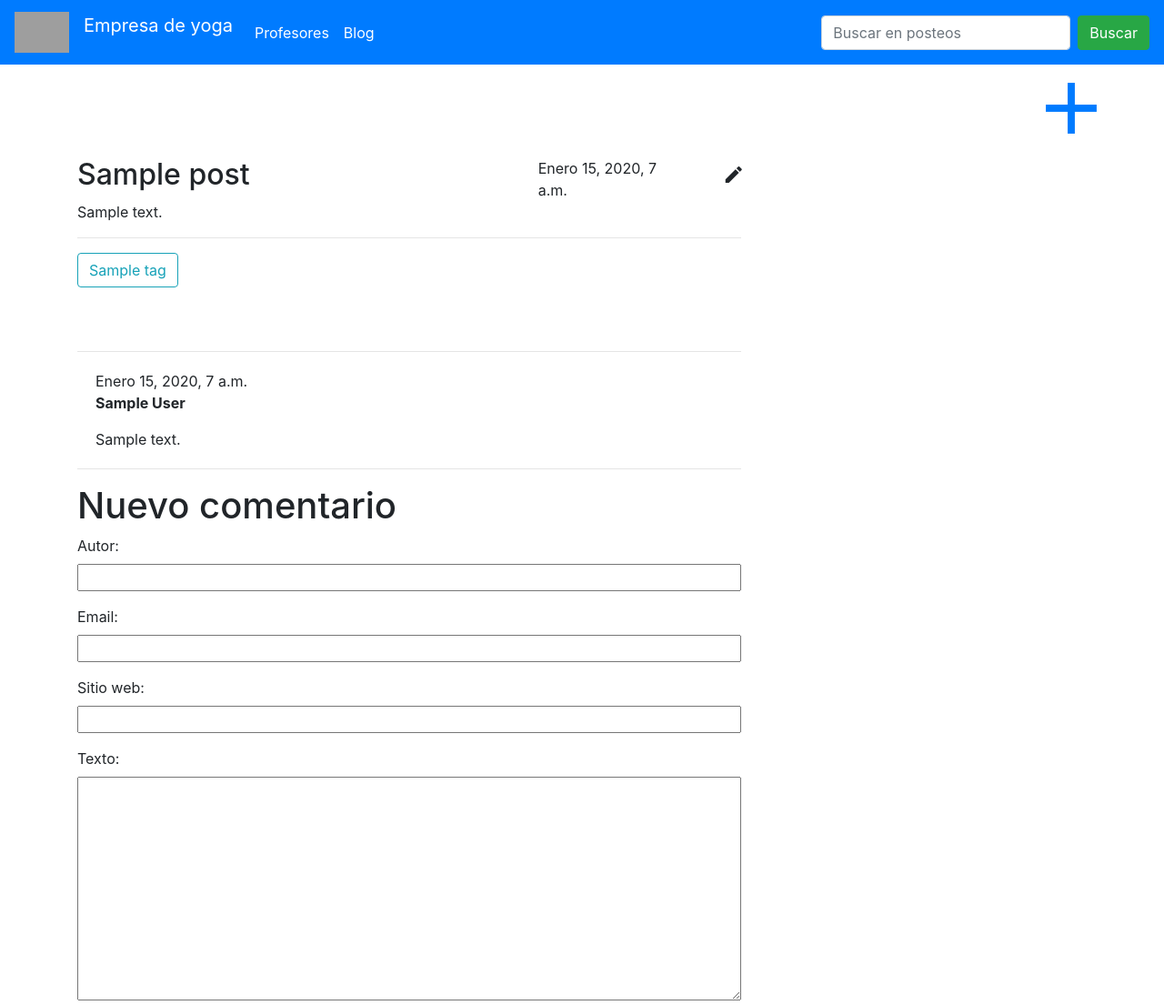
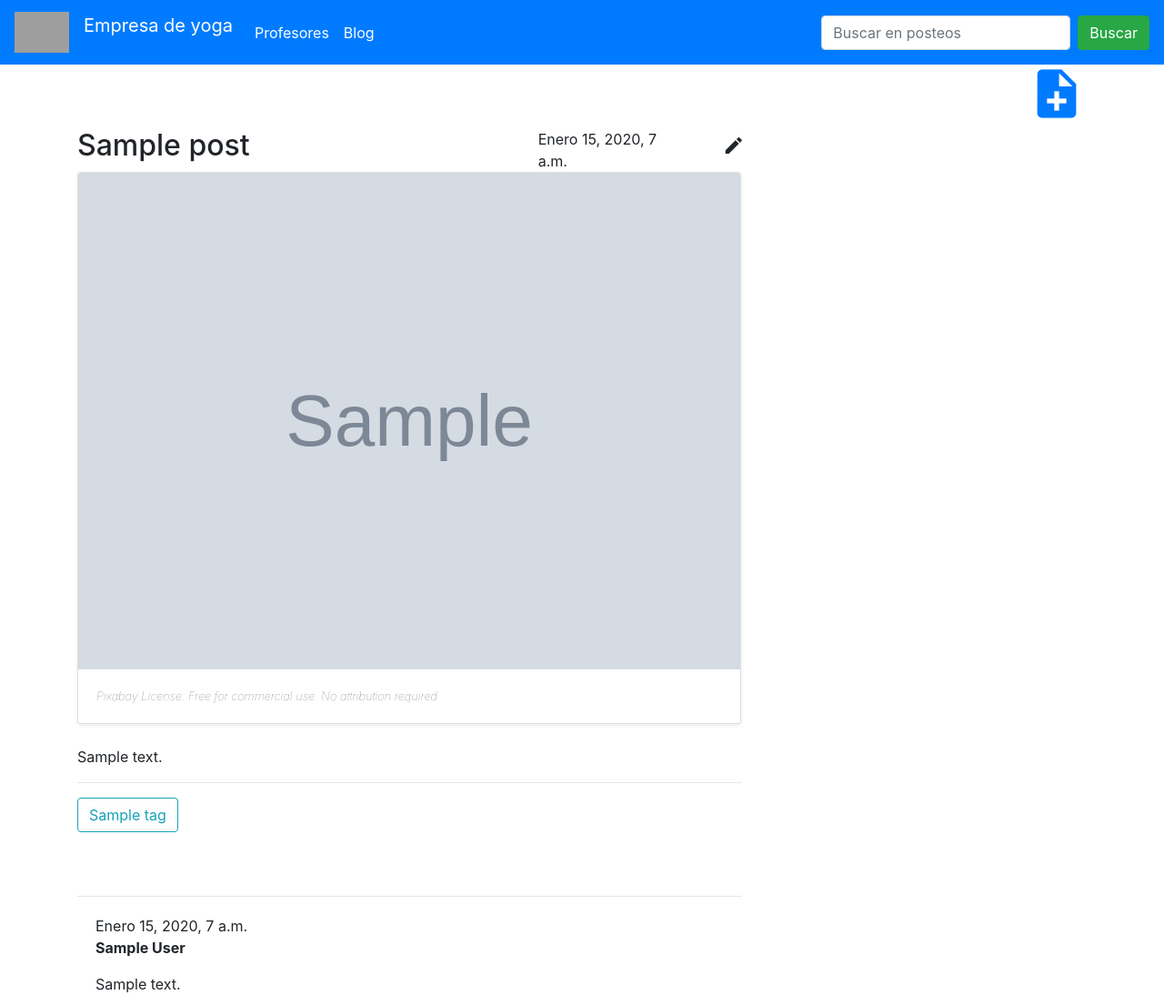
Before and after one commit to focalfocal/sitio_yoga, a Django app: a page that uses blog/templates/blog/base.html in a window 1280 px wide. Shown: the top 1105 px of the page at 91% size. Run offline with Django 3.2, Linux system fonts and the light colour scheme; a user stored in the database is signed in; tables that the repository leaves empty hold one stand-in row (values such as "Sample post"); grey boxes marked "Sample" are stand-in pictures; some libraries are stand-ins or nearby versions; grey boxes are pictures that could not be loaded.

Commit message:
added authorization and solved form image file binding problems

```diff
--- a/blog/forms.py
+++ b/blog/forms.py
@@ -5,10 +5,9 @@ from .models import Post, Comment
 class PostForm(forms.ModelForm):
     class Meta:
         model = Post
-        fields = ('title', 'text',)
+        fields = ('title', 'text', 'image')
 
 class CommentForm(forms.ModelForm):
-
     class Meta:
         model = Comment
         fields = ('author', 'email', 'web_site', 'text',)
--- a/blog/models.py
+++ b/blog/models.py
@@ -33,6 +33,9 @@ class Post(models.Model):
 
     def save(self, *args, **kwargs):
         self.slug = slugify(self.title)
+        #debugging
+        #print("url= ", self.image.url)
+        #print("path= ", self.image.path)
         super(Post, self).save()
 
     def publish(self):
--- a/blog/templates/blog/base.html
+++ b/blog/templates/blog/base.html
@@ -65,7 +65,7 @@
                 <div class="col-md-11"></div>
                 <div class="col-md-1">
                 {% if user.is_authenticated %}
-                    <a href="{% url 'post_new' %}" class="text-primary"><span class="material-icons md-96">add</span></a>
+                    <a href="{% url 'post_new' %}" class="text-primary"><span class="material-icons md-64">note_add<!-- add --></span></a>
                 </div>
             {% endif %}
             </div>
--- a/blog/templates/blog/post_detail.html
+++ b/blog/templates/blog/post_detail.html
@@ -21,6 +21,23 @@
                 </div>
             {% endif %}
         </div>
+
+        <!-- Image start -->
+        <div>
+        {% if post.image %}
+            <div class="card mb-4 shadow-sm">
+                <img class="card-img-top" src="{{ post.image.url }}"
+                alt="Imagen ilustrativa del posteo">
+                <div class="card-body">
+                    <p class="card-text small font-italic font-weight-lighter text-secondary">Pixabay License: Free for commercial use. No attribution required</p>
+                 </div>
+            </div>
+            <!-- url: {#{ post.image.url }#}
+            path: {#{ post.image.path }#} -->
+        {% endif %}
+        </div>
+        <!-- Image end -->
+
         <p>{{ post.text|linebreaksbr }}</p>
         <hr>
         {% for tag in post.tags.all %}
--- a/blog/templates/blog/post_edit.html
+++ b/blog/templates/blog/post_edit.html
@@ -2,7 +2,7 @@
 
 {% block content %}
     <h2>Nueva entrada</h2>
-    <form method="POST" class="post-form">{% csrf_token %}
+    <form enctype="multipart/form-data" method="POST" class="post-form">{% csrf_token %}
         {{ form.as_p }}
         <button type="submit" class="save btn btn-success ml-2">Guardar</button>
     </form>
--- a/blog/views.py
+++ b/blog/views.py
@@ -8,6 +8,7 @@ from django.conf import settings
 from django.contrib import messages
 from django.core.paginator import Paginator, EmptyPage, PageNotAnInteger
 from django.db.models import Q
+from django.contrib.auth.decorators import permission_required
 
 #Auxiliary to paginate post lists
 def paginate_post_list(request, object_list, tag_title, search_string):
@@ -37,13 +38,11 @@ def post_list(request):
         #No cambiar el nombre a object_list porque falla paginator
         object_list = Post.objects.filter(published_date__lte=timezone.now()).order_by('published_date')
     elif search_string != None:
-        #object_list = Post.objects.filter(published_date__lte=timezone.now(), title__icontains=q).order_by('published_date')
         object_list = Post.objects             \
             .filter(published_date__lte=timezone.now())    \
             .filter(
                 Q(title__icontains = search_string) | Q(text__icontains = search_string))\
             .order_by('published_date')
-        #flowers = Flower.objects.filter(title__contains=q)
 
     return paginate_post_list(request, object_list, tag_title=None, search_string=search_string)
 
@@ -85,43 +84,53 @@ def post_detail(request, slug=None):
 
     return render(request, 'blog/post_detail.html', {'post': post, 'form': form})
 
+@permission_required('blog.add_post')
 def post_new(request):
-    print("entro a la funcion post_new")
     if request.method == "POST":
-        form = PostForm(request.POST)
+        #form = PostForm(request.POST)
+        form = PostForm(request.POST, request.FILES)
         if form.is_valid():
             post = form.save(commit=False)
             post.author = request.user
             post.published_date = timezone.now()
+            #debugging
+            #print("url= ", post.image.url)
+            #print("url= ", post.image.path)
             post.save()
             return redirect('post_detail', slug=post.slug)
 
     else:
+        #Use form defined on forms.py
         form = PostForm()
     return render(request, 'blog/post_edit.html', {'form': form})
 
+@permission_required('blog.change_post')
 def post_edit(request, slug):
     post = get_object_or_404(Post, slug=slug)
     if request.method == "POST":
-        form = PostForm(request.POST, instance=post)
+        #form = PostForm(request.POST, instance=post)
+        #form = PostForm(data=request.POST, files=request.FILES, instance=post)
+        form = PostForm(request.POST, request.FILES, instance=post)
         if form.is_valid():
             post = form.save(commit=False)
             post.author = request.user
             post.published_date = timezone.now()
+            #debugging
+            #print("url= ", post.image.url)
+            #print("url= ", post.image.path)
             post.save()
             return redirect('post_detail', slug=post.slug)
     else:
         form = PostForm(instance=post)
     return render(request, 'blog/post_edit.html', {'form': form})
 
-#@login_required
-#Pendiente tener esquema de seguridad. @login_required es un decorator que viene de "from django.contrib.auth.decorators import login_required"
+@permission_required('blog.change_comment')
 def comment_approve(request, pk):
     comment = get_object_or_404(Comment, pk=pk)
     comment.approve()
     return redirect('post_detail', slug=comment.post.slug)
 
-#@login_required
+@permission_required('blog.delete_comment')
 def comment_remove(request, pk):
     comment = get_object_or_404(Comment, pk=pk)
     comment.delete()
```
Also changed, not shown: blog/templates/blog/post_list.html (+4 -8 lines), mysite/settings.py (+11 -3 lines), blog/migrations/0012_auto_20200801_1539.py (added).
